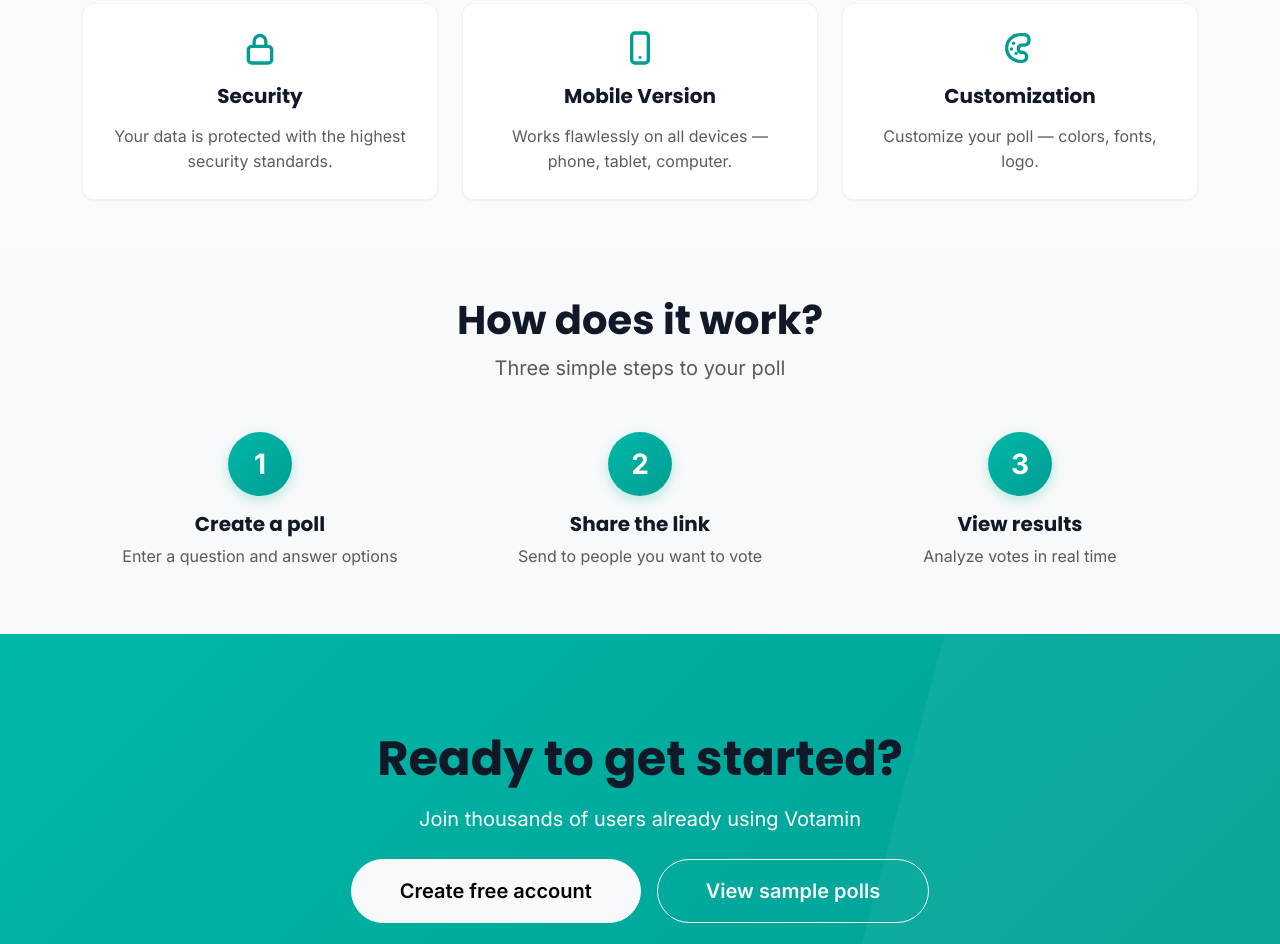
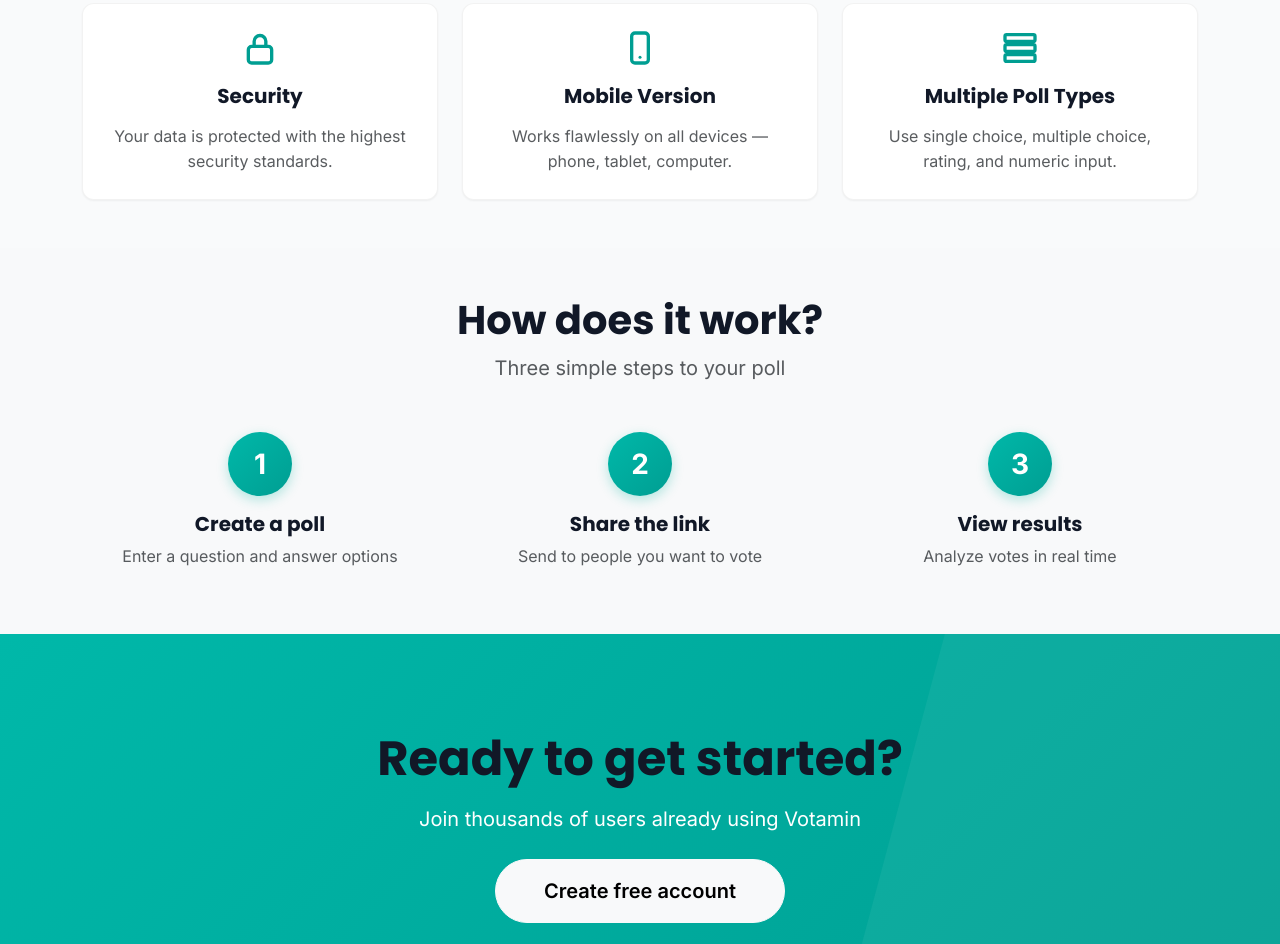
Before and after one commit to MihailAndreev/Votamin, a website built with Vite: page index.html in a window 1280 px wide. Shown: the part 1100-2044 px from the top of the page. Built offline with nearby package versions, Linux system fonts and the light colour scheme; no server answers.

Commit message:
feat: update localization for poll types and remove view polls button in home page

```diff
--- a/src/i18n/locales/bg.js
+++ b/src/i18n/locales/bg.js
@@ -235,9 +235,9 @@ export default {
         title: 'Мобилна версия',
         description: 'Работи безупречно на всички устройства — телефон, таблет, компютър.'
       },
-      customization: {
-        title: 'Персонализация',
-        description: 'Настрой анкетата по твой вкус — цветове, шрифтове, лого.'
+      pollTypes: {
+        title: 'Различни типове анкети',
+        description: 'Използвай единичен избор, множествен избор, рейтинг и числов вход.'
       }
     },
     howItWorks: {
@@ -260,7 +260,6 @@ export default {
       title: 'Готов ли си да започнеш?',
       subtitle: 'Присъедини се към хиляди потребители, които вече използват Votamin',
       register: 'Създай акаунт безплатно',
-      viewPolls: 'Виж примерни анкети',
       notice: 'Безплатна регистрация • Без кредитна карта • Отмени по всяко време'
     }
   },
--- a/src/i18n/locales/en.js
+++ b/src/i18n/locales/en.js
@@ -235,9 +235,9 @@ export default {
         title: 'Mobile Version',
         description: 'Works flawlessly on all devices — phone, tablet, computer.'
       },
-      customization: {
-        title: 'Customization',
-        description: 'Customize your poll — colors, fonts, logo.'
+      pollTypes: {
+        title: 'Multiple Poll Types',
+        description: 'Use single choice, multiple choice, rating, and numeric input.'
       }
     },
     howItWorks: {
@@ -260,7 +260,6 @@ export default {
       title: 'Ready to get started?',
       subtitle: 'Join thousands of users already using Votamin',
       register: 'Create free account',
-      viewPolls: 'View sample polls',
       notice: 'Free registration • No credit card • Cancel anytime'
     }
   },
--- a/src/pages/home/home.html
+++ b/src/pages/home/home.html
@@ -143,14 +143,13 @@
         <div class="vm-card p-4 text-center h-100 vm-feature-card">
           <div class="mb-3 vm-feature-icon" aria-hidden="true">
             <svg viewBox="0 0 24 24" focusable="false">
-              <path d="M12 4a8 8 0 1 0 0 16h1.3a2.7 2.7 0 0 0 0-5.4h-.6a2.2 2.2 0 0 1 0-4.3h2.1a3.2 3.2 0 0 0 0-6.3H12Z" fill="none" stroke="currentColor" stroke-width="2"/>
-              <circle cx="8.2" cy="9.1" r="1" fill="currentColor"/>
-              <circle cx="6.9" cy="12.6" r="1" fill="currentColor"/>
-              <circle cx="9.7" cy="15.2" r="1" fill="currentColor"/>
+              <rect x="3" y="4" width="18" height="4" rx="1" fill="none" stroke="currentColor" stroke-width="2"/>
+              <rect x="3" y="10" width="18" height="4" rx="1" fill="none" stroke="currentColor" stroke-width="2"/>
+              <rect x="3" y="16" width="18" height="4" rx="1" fill="none" stroke="currentColor" stroke-width="2"/>
             </svg>
           </div>
-          <h5 class="fw-bold mb-3" data-i18n="home.features.customization.title">Персонализация</h5>
-          <p class="text-muted mb-0" data-i18n="home.features.customization.description">Настрой анкетата по твой вкус — цветове, шрифтове, лого.</p>
+          <h5 class="fw-bold mb-3" data-i18n="home.features.pollTypes.title">Различни типове анкети</h5>
+          <p class="text-muted mb-0" data-i18n="home.features.pollTypes.description">Използвай единичен избор, множествен избор, рейтинг и числов вход.</p>
         </div>
       </div>
     </div>
@@ -199,9 +198,6 @@
       <a href="/register" class="btn btn-light btn-lg fw-semibold px-5 py-3 rounded-pill" data-i18n="home.cta.register">
         Създай акаунт безплатно
       </a>
-      <a href="/polls" class="btn btn-outline-light btn-lg fw-semibold px-5 py-3 rounded-pill" data-i18n="home.cta.viewPolls">
-        Виж примерни анкети
-      </a>
     </div>
     <p class="small opacity-75 mb-0" data-i18n="home.cta.notice">Безплатна регистрация • Без кредитна карта • Отмени по всяко време</p>
   </div>
```
